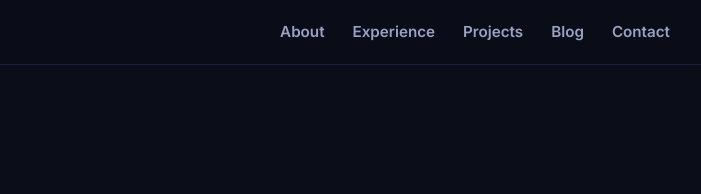
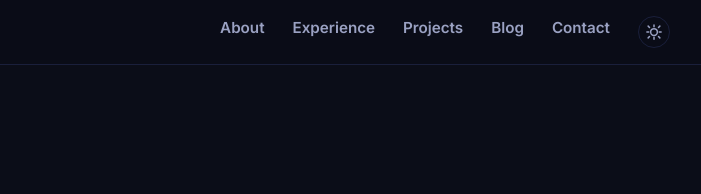
Before and after one commit to HiroForYou/cristhIAn, an Astro site: page / in a window 1280 px wide. Shown: the top 194 px of the page, 376-1077 px from the left. Built offline with nearby package versions, Linux system fonts and the light colour scheme; Astro itself is replaced by a stand-in of ours.

Commit message:
Restore the light/dark mode toggle from the original site
The original Gatsby site defaulted to dark but let visitors switch to
a light theme (useDarkMode hook, persisted to localStorage). That was
dropped entirely in the redesign. Brings it back as a real,
visitor-facing feature, separate from the dev-only brand toggle added
earlier:

- src/config/palettes.js: each brand (original/pytorch) now nests
  dark/light variants instead of a single color set.
- ThemeVars.astro generates CSS custom properties for every
  brand x mode combination, scoped by [data-theme][data-mode].
- Layout.astro sets data-mode on <html> (default: dark) and restores
  any saved preference from localStorage before paint, for all
  visitors — not just in dev.
- Navbar.jsx gets a sun/moon toggle button (desktop + mobile) that
  flips data-mode and persists the choice, mirroring the original's
  default-dark, remembered-choice behavior.

Light-mode color values are new (the old ones were tuned for the
blue-only theme), picked for contrast/readability against a light
background rather than just inverting the dark tokens.

```diff
--- a/src/components/Navbar.css
+++ b/src/components/Navbar.css
@@ -41,6 +41,25 @@
 
 .navbar__links--desktop a:hover {
   color: var(--color-text);
+}
+
+.navbar__mode-toggle {
+  display: flex;
+  align-items: center;
+  justify-content: center;
+  width: 32px;
+  height: 32px;
+  border-radius: 50%;
+  border: 1px solid var(--color-border);
+  background: transparent;
+  color: var(--color-text-muted);
+  cursor: pointer;
+  transition: color 0.15s ease, border-color 0.15s ease;
+}
+
+.navbar__mode-toggle:hover {
+  color: var(--color-primary);
+  border-color: var(--color-primary);
 }
 
 .navbar__toggle {
@@ -101,4 +120,8 @@
     color: var(--color-text-muted);
     font-weight: 600;
   }
+
+  .navbar__links--mobile .navbar__mode-toggle {
+    margin-top: 8px;
+  }
 }
--- a/src/components/Navbar.jsx
+++ b/src/components/Navbar.jsx
@@ -1,4 +1,4 @@
-import { useState } from 'react';
+import { useEffect, useState } from 'react';
 import './Navbar.css';
 
 const links = [
@@ -24,8 +24,47 @@ const FlameLogo = () => (
   </svg>
 );
 
+const SunIcon = () => (
+  <svg width="18" height="18" viewBox="0 0 24 24" fill="none" stroke="currentColor" strokeWidth="2">
+    <circle cx="12" cy="12" r="4.5" />
+    <path
+      strokeLinecap="round"
+      d="M12 2.5v2.5M12 19v2.5M4.2 4.2l1.8 1.8M18 18l1.8 1.8M2.5 12H5M19 12h2.5M4.2 19.8l1.8-1.8M18 6l1.8-1.8"
+    />
+  </svg>
+);
+
+const MoonIcon = () => (
+  <svg width="18" height="18" viewBox="0 0 24 24" fill="currentColor">
+    <path d="M20.7 14.9A8.5 8.5 0 1 1 9.1 3.3a7 7 0 0 0 11.6 11.6Z" />
+  </svg>
+);
+
+const ModeToggle = ({ mode, onToggle }) => (
+  <button
+    type="button"
+    className="navbar__mode-toggle"
+    aria-label={mode === 'dark' ? 'Switch to light mode' : 'Switch to dark mode'}
+    onClick={onToggle}
+  >
+    {mode === 'dark' ? <SunIcon /> : <MoonIcon />}
+  </button>
+);
+
 const Navbar = () => {
   const [isOpen, setIsOpen] = useState(false);
+  const [mode, setMode] = useState('dark');
+
+  useEffect(() => {
+    setMode(document.documentElement.dataset.mode === 'light' ? 'light' : 'dark');
+  }, []);
+
+  const toggleMode = () => {
+    const next = mode === 'dark' ? 'light' : 'dark';
+    setMode(next);
+    document.documentElement.dataset.mode = next;
+    localStorage.setItem('site-mode', next);
+  };
 
   return (
     <header className="navbar">
@@ -41,6 +80,7 @@ const Navbar = () => {
               {link.label}
             </a>
           ))}
+          <ModeToggle mode={mode} onToggle={toggleMode} />
         </nav>
 
         <button
@@ -62,6 +102,7 @@ const Navbar = () => {
               {link.label}
             </a>
           ))}
+          <ModeToggle mode={mode} onToggle={toggleMode} />
         </nav>
       )}
     </header>
--- a/src/components/ThemeVars.astro
+++ b/src/components/ThemeVars.astro
@@ -2,9 +2,12 @@
 import { palettes } from '@/config/palettes.js';
 
 const cssBlocks = Object.entries(palettes)
-  .map(
-    ([name, p]) => `
-:root[data-theme="${name}"] {
+  .flatMap(([brand, modes]) =>
+    Object.entries(modes)
+      .filter(([key]) => key !== 'label')
+      .map(
+        ([mode, p]) => `
+:root[data-theme="${brand}"][data-mode="${mode}"] {
   --color-bg: ${p.bg};
   --color-surface: ${p.surface};
   --color-border: ${p.border};
@@ -19,6 +22,7 @@ const cssBlocks = Object.entries(palettes)
   --color-nav-bg: ${p.navBg};
   --gradient-primary: ${p.gradient};
 }`
+      )
   )
   .join('\n');
 ---
--- a/src/config/palettes.js
+++ b/src/config/palettes.js
@@ -1,6 +1,7 @@
 export const palettes = {
   original: {
     label: 'Original (blue)',
+    dark: {
       bg: '#0b0d18',
       surface: '#0f1221',
       border: 'rgba(109, 131, 242, 0.16)',
@@ -15,8 +16,25 @@ export const palettes = {
       navBg: 'rgba(11, 13, 24, 0.85)',
       gradient: 'linear-gradient(134deg, #6a98f0 0%, #4961dc 99%)',
     },
+    light: {
+      bg: '#f7f8fc',
+      surface: '#ffffff',
+      border: 'rgba(109, 131, 242, 0.25)',
+      text: '#20242f',
+      textMuted: '#5b6178',
+      primary: '#6d83f2',
+      primaryLight: '#4961dc',
+      primaryHover: '#4961dc',
+      tagBg: 'rgba(109, 131, 242, 0.08)',
+      tagBorder: 'rgba(109, 131, 242, 0.35)',
+      overlay: 'rgba(255, 255, 255, 0.9)',
+      navBg: 'rgba(255, 255, 255, 0.85)',
+      gradient: 'linear-gradient(134deg, #6a98f0 0%, #4961dc 99%)',
+    },
+  },
   pytorch: {
     label: 'PyTorch (orange/lilac)',
+    dark: {
       bg: '#0d0d1a',
       surface: '#1a1a2e',
       border: 'rgba(255, 255, 255, 0.08)',
@@ -31,9 +49,30 @@ export const palettes = {
       navBg: 'rgba(13, 13, 26, 0.85)',
       gradient: 'linear-gradient(135deg, #ee4c2c, #a855f7)',
     },
+    light: {
+      bg: '#fbf7f5',
+      surface: '#ffffff',
+      border: 'rgba(238, 76, 44, 0.2)',
+      text: '#211a1a',
+      textMuted: '#6b5b56',
+      primary: '#ee4c2c',
+      primaryLight: '#a855f7',
+      primaryHover: '#d8431f',
+      tagBg: 'rgba(168, 85, 247, 0.08)',
+      tagBorder: 'rgba(168, 85, 247, 0.3)',
+      overlay: 'rgba(255, 255, 255, 0.9)',
+      navBg: 'rgba(255, 255, 255, 0.85)',
+      gradient: 'linear-gradient(135deg, #ee4c2c, #a855f7)',
+    },
+  },
 };
 
-// Palette used for production builds / visitors. Change this to switch the live site.
+// Brand used for production builds / visitors (dev-only toggle lets you compare
+// against the other brand while running `pnpm dev`). Change this to switch the live site.
 export const defaultPalette = 'original';
+export const paletteNames = Object.keys(palettes);
 
-export const paletteNames = Object.keys(palettes);
+// Light/dark is a real, visitor-facing toggle (see Navbar.jsx), independent of brand.
+// This only sets the *initial* mode before any saved preference is restored.
+export const defaultMode = 'dark';
+export const modeNames = ['dark', 'light'];
--- a/src/layouts/Layout.astro
+++ b/src/layouts/Layout.astro
@@ -2,7 +2,7 @@
 import '@/styles/global.css';
 import ThemeVars from '@/components/ThemeVars.astro';
 import ThemeToggle from '@/components/ThemeToggle.astro';
-import { defaultPalette } from '@/config/palettes.js';
+import { defaultPalette, defaultMode } from '@/config/palettes.js';
 
 interface Props {
   title?: string;
@@ -20,7 +20,7 @@ const canonicalURL = new URL(Astro.url.pathname, Astro.site);
 ---
 
 <!doctype html>
-<html lang="en" data-theme={defaultPalette}>
+<html lang="en" data-theme={defaultPalette} data-mode={defaultMode}>
   <head>
     <meta charset="utf-8" />
     <meta name="viewport" content="width=device-width, initial-scale=1" />
@@ -41,6 +41,10 @@ const canonicalURL = new URL(Astro.url.pathname, Astro.site);
     <meta name="twitter:image" content={new URL(image, Astro.site)} />
 
     <ThemeVars />
+    <script is:inline>
+      const savedMode = localStorage.getItem('site-mode');
+      if (savedMode) document.documentElement.dataset.mode = savedMode;
+    </script>
     {import.meta.env.DEV && (
       <script is:inline>
         const saved = localStorage.getItem('dev-theme');
```
Lines whose indentation alone changed are shown as unchanged.
